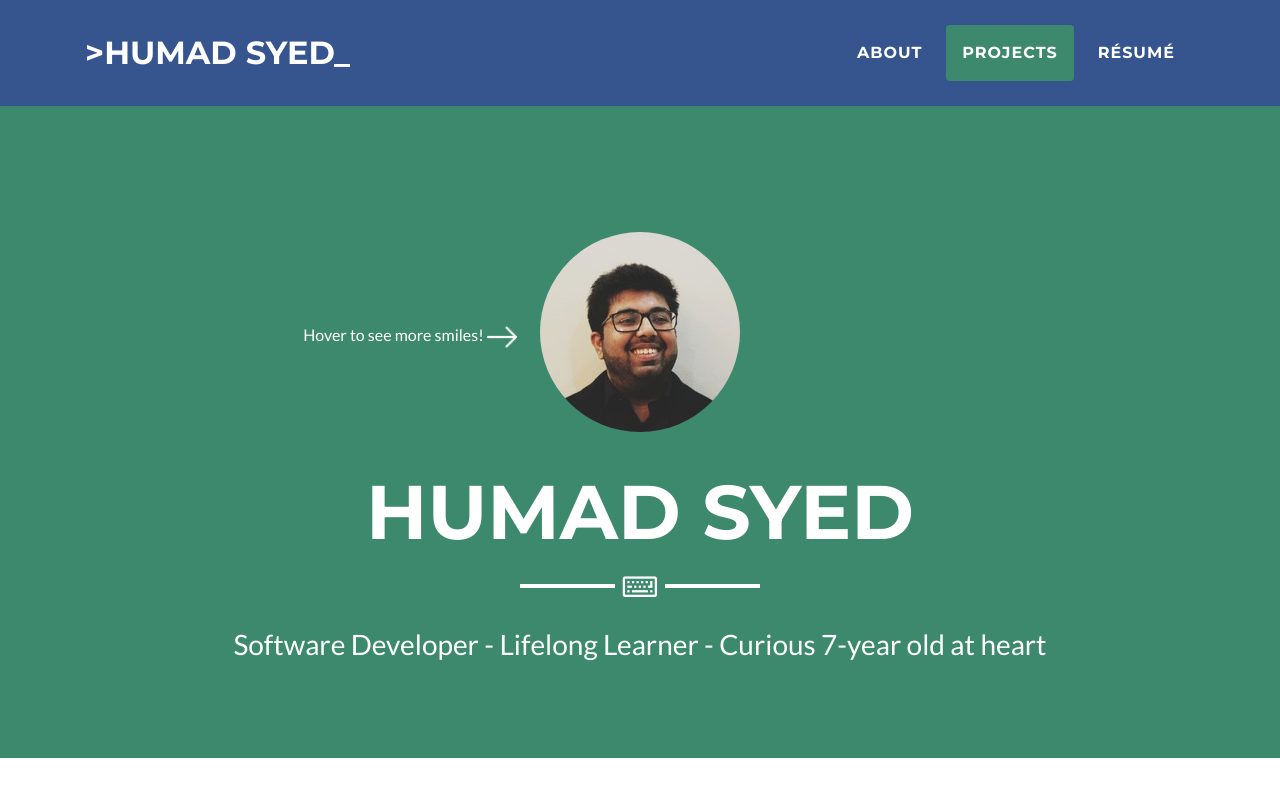
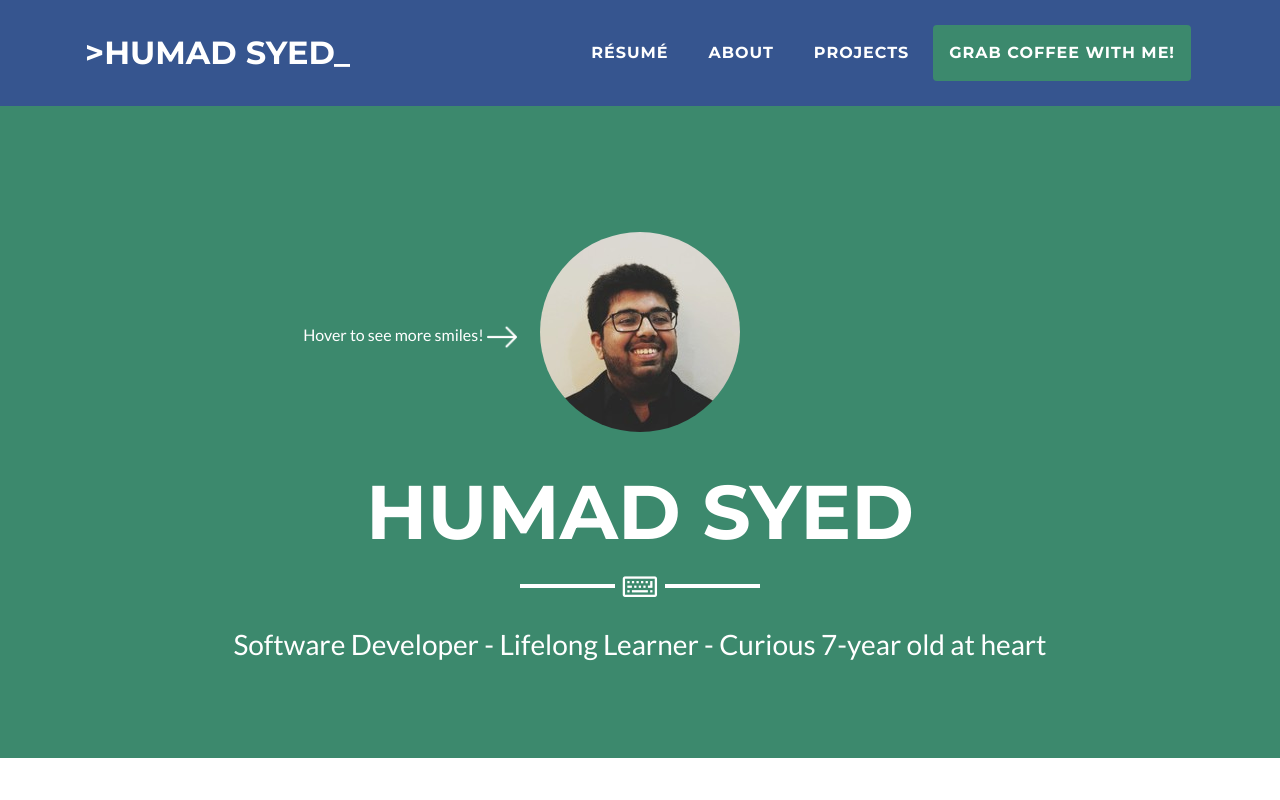
Before and after one commit to Humad/humad.github.io, a plain HTML site: page index.html in a window 1280 px wide. Shown: the top 800 px of the page. Drawn offline with Linux system fonts and the light colour scheme.

Commit message:
updated navbar

```diff
--- a/index.html
+++ b/index.html
@@ -39,13 +39,16 @@
         <div class="collapse navbar-collapse" id="navbarResponsive">
           <ul class="navbar-nav ml-auto">
             <li class="nav-item mx-0 mx-lg-1">
+              <a class="nav-link py-3 px-0 px-lg-3 rounded js-scroll-trigger" href="./resume/SYED_RESUME.pdf">Résumé</a>
+            </li>
+            <li class="nav-item mx-0 mx-lg-1">
               <a class="nav-link py-3 px-0 px-lg-3 rounded js-scroll-trigger" href="#about">About</a>
             </li>
             <li class="nav-item mx-0 mx-lg-1">
               <a class="nav-link py-3 px-0 px-lg-3 rounded js-scroll-trigger" href="#portfolio">Projects</a>
             </li>
             <li class="nav-item mx-0 mx-lg-1">
-              <a class="nav-link py-3 px-0 px-lg-3 rounded js-scroll-trigger" href="./resume/SYED_RESUME.pdf">Résumé</a>
+                <a class="nav-link py-3 px-0 px-lg-3 rounded js-scroll-trigger" href="#grab-coffee">Grab Coffee With Me!</a>
             </li>
           </ul>
         </div>
@@ -57,7 +60,6 @@
       <div class="container">
         <div id="img-arrow">
             Hover to see more smiles!    <img style="max-height: 30px; max-width: 50px;"src="img/right-arrow.png" />
-
         </div>
         <div id="profile-picture" class="img-fluid mb-5 d-block mx-auto"></div>
         <h1 class="text-uppercase mb-0">Humad Syed</h1>
```
